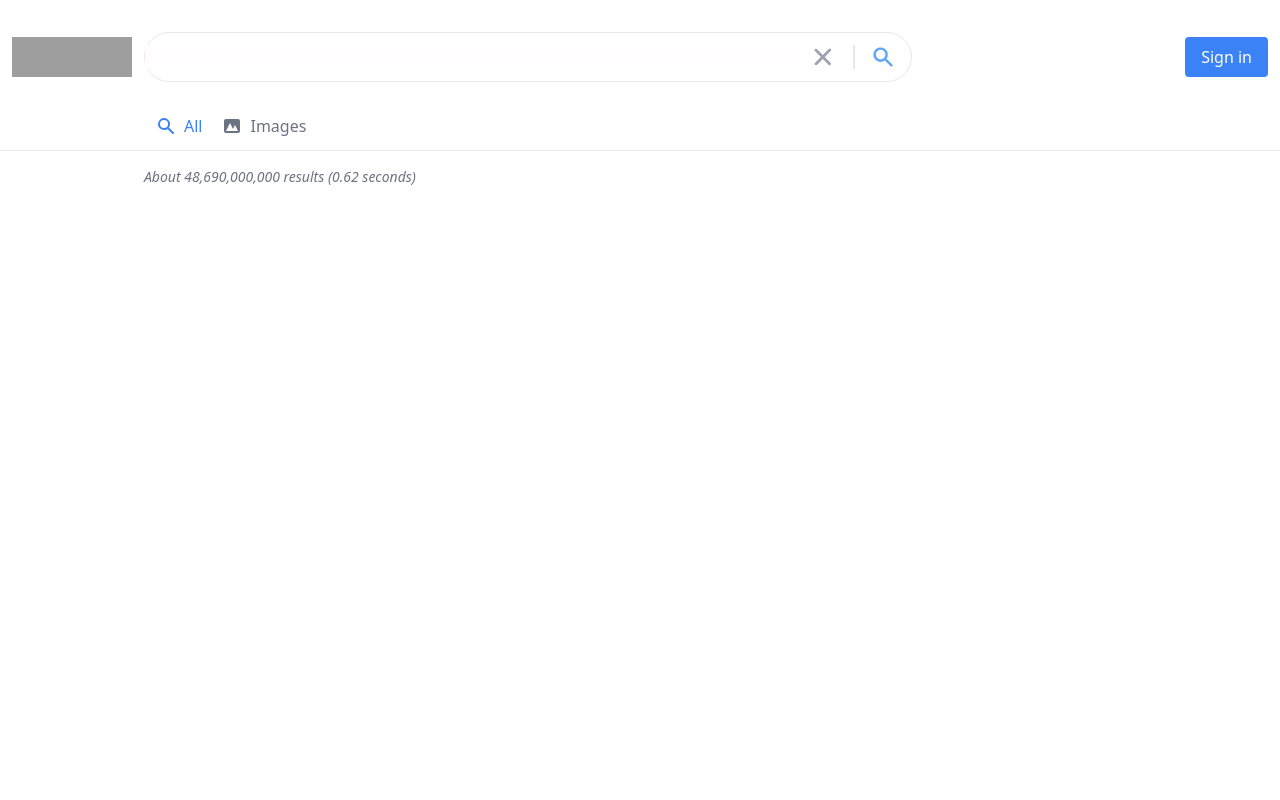
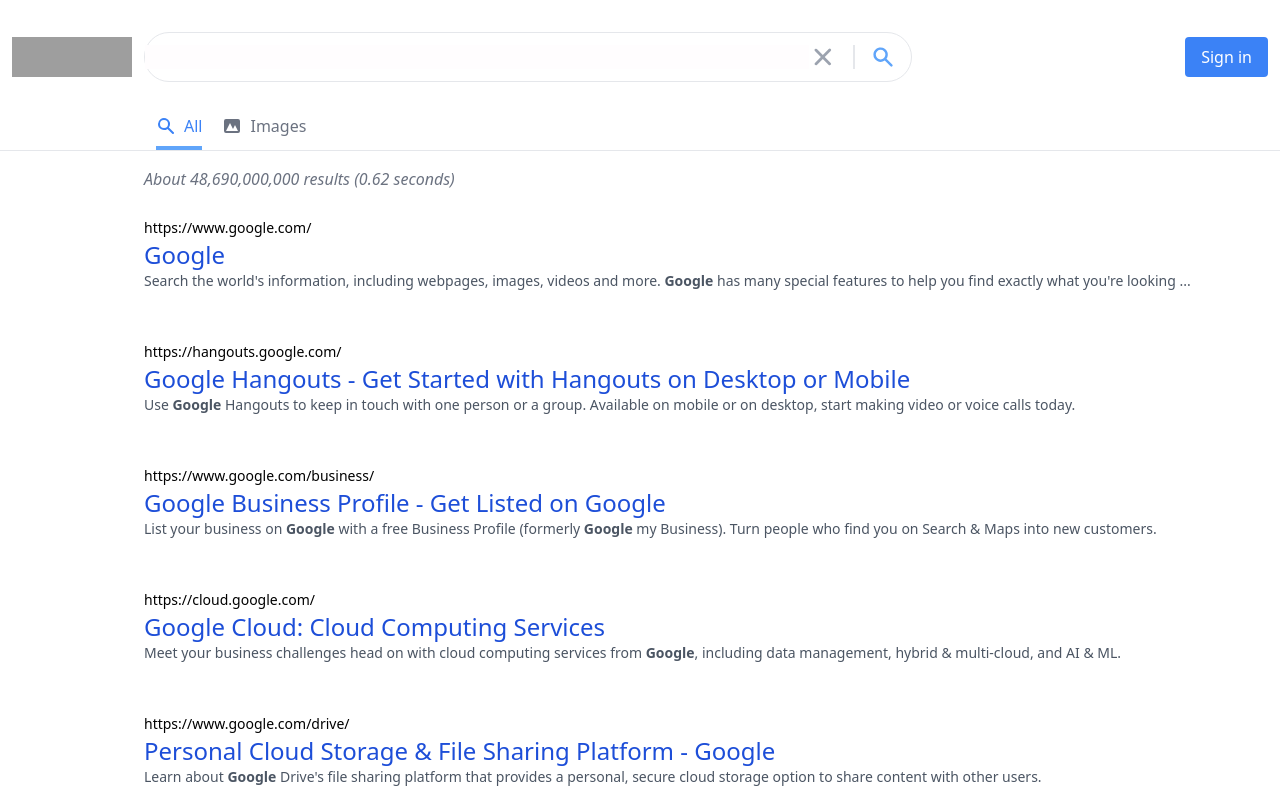
Before and after one commit to AkshayBenny/google-clone-nextjs, a Next.js app: page /search in a window 1280 px wide. Shown: the top 800 px of the page. Built offline with nearby package versions, Linux system fonts and the light colour scheme; no server answers; grey boxes are pictures that could not be loaded.

Commit message:
results added

```diff
--- a/components/About.js
+++ b/components/About.js
@@ -4,8 +4,8 @@
   console.log(time, results);
   return (
     <div>
-      <p className='font-normal text-sm italic text-gray-500 ml-28 lg:ml-36 mt-4'>
-        About {results} results  ({time} seconds)
+      <p className='font-normal  italic text-gray-500  mt-4'>
+        About {results} results ({time} seconds)
       </p>
     </div>
   );
--- a/components/Result.js
+++ b/components/Result.js
@@ -1,12 +1,29 @@
 import React from 'react';
 import About from './About';
+import Parser from 'html-react-parser';
 
 export default function Result({ data }) {
   const searchTime = data.searchInformation.formattedSearchTime;
   const searchResults = data.searchInformation.formattedTotalResults;
   return (
-    <div>
+    <div className='ml-6 sm:ml-8 md:ml-12 lg:ml-24 xl:ml-36'>
       <About time={searchTime} results={searchResults} />
+      {data.items.map((item, index) => {
+        return (
+          <div key={index} className='group py-6'>
+           <a href={item.link}> <a
+              href={item.link}
+              className='text-black truncate text-sm font-normal cursor-pointer'
+            >
+              {item.formattedUrl}
+            </a>
+            <h2 className='font-medium truncate cursor-pointer transition text-blue-700 group-hover:underline text-2xl group'>
+              {item.title}
+            </h2>
+            <p className='text-gray-600 text-sm'>{Parser(item.htmlSnippet)}</p></a>
+          </div>
+        );
+      })}
     </div>
   );
 }
--- a/components/SearchHeader.js
+++ b/components/SearchHeader.js
@@ -16,7 +16,7 @@
     router.push(`/search?term=${searchTerm.trim()}&searchType=`);
   };
   return (
-    <header className='sticky top-0 border-b-gray-200  border-b px-3'>
+    <header className='sticky top-0 border-b-gray-200 bg-white  border-b px-3'>
       <div className='flex gap-3 items-center  pt-8'>
         <Image
           onClick={() => router.push('/')}
--- a/components/SearchHeaderOption.js
+++ b/components/SearchHeaderOption.js
@@ -12,10 +12,12 @@
   };
   return (
     <div
-      onClick={()=>selectTab(title)}
+      onClick={() => selectTab(title)}
       className={`${
-        selected ? 'border-b-blue-400 text-blue-500' : 'text-gray-500'
-      }  flex group transition space-x-2 cursor-pointer pb-2 items-center border-b-4 border-b-white hover:border-b-blue-400`}
+        selected
+          ? 'border-b-blue-400 border-b-4 text-blue-500'
+          : 'text-gray-500'
+      }  flex group transition space-x-2 cursor-pointer pb-2 items-center  hover:border-b-blue-400`}
     >
       <Icon className='h-5   group-hover:text-blue-500' />
       <p className="className='font-bold   group-hover:text-blue-500 select-none">
--- a/package.json
+++ b/package.json
@@ -11,6 +11,7 @@
   "dependencies": {
     "@headlessui/react": "^1.6.4",
     "@heroicons/react": "^1.0.6",
+    "html-react-parser": "^1.4.14",
     "next": "12.1.6",
     "next-auth": "^4.3.4",
     "react": "18.1.0",
```
Also changed, not shown: 1 other file (tests, documents, lock files or other folders).
